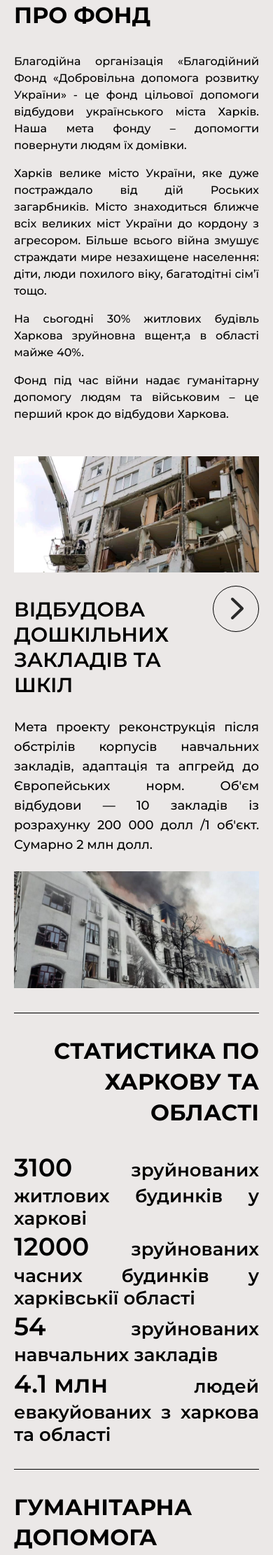
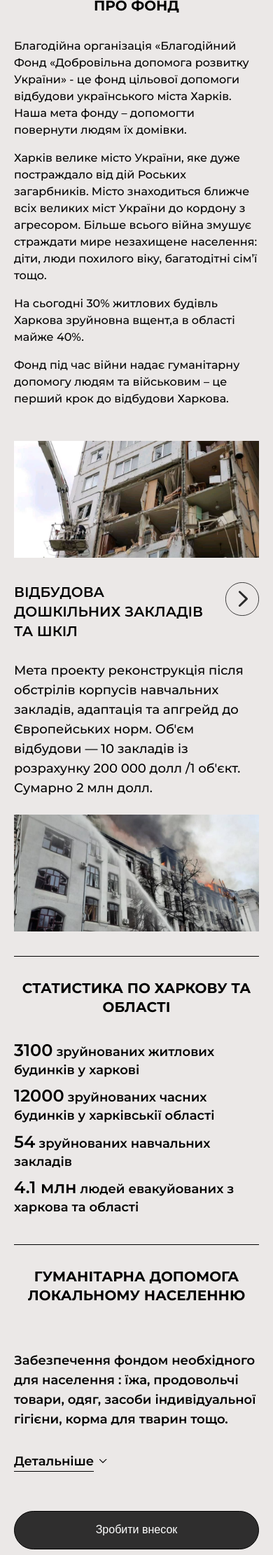
Before and after one commit to estellabuka/fadu, a PHP site: page / in a window 390 px wide. Shown: the part 1480-3702 px from the top of the page at 70% size. Run offline with PHP 8.4, Linux system fonts and the light colour scheme.

Commit message:
adaptive

```diff
--- a/styles/style.css
+++ b/styles/style.css
@@ -681,12 +681,13 @@ body {
 }
 .next {
     position: absolute;
-    top: 30px;
-    right: 20px;
+    top: 0;
+    right: 0;
     width: 66px;
     height: 66px;
     border: 0;
     background: url(../img/btn-next.svg) no-repeat;
+    background-size: contain;
     font-size: 0;
     cursor: pointer;
 }
@@ -1113,9 +1114,6 @@ and (max-width: 1000px) {
 }
 @media only screen
 and (max-width: 700px) {
-    .info__text-par, .statistic__item, .hide__text, .gum__text-bold, .foot__p {
-        text-align: justify;
-    }
     .ui-tabs {
         margin-bottom: 32px;
     }
@@ -1171,16 +1169,9 @@ and (max-width: 700px) {
     .tab-text {
         padding: 0 0 24px 0;
     }
-    .tab-text p {
-        text-align: justify;
-    }
     .tab-title {
         padding-right: 68px;
         padding-bottom: 20px;
-    }
-    .next {
-        top: -16px;
-        right: 0;
     }
     .form {
         max-width: unset;
@@ -1190,6 +1181,14 @@ and (max-width: 700px) {
         font-size: 16px;
         line-height: 20px;
         padding-bottom: 4px;
+    }
+    .tab-title {
+        font-size: 20px;
+        line-height: 28px;
+    }
+    .next {
+        width: 48px;
+        height: 48px;
     }
 }
 @media only screen
@@ -1218,17 +1217,15 @@ and (max-width: 650px) {
 }
 @media only screen
 and (max-width: 500px) {
-    .title {
-        font-size: 32px;
+    .title, .title__right {
+        font-size: 20px;
+        text-align: center;
     }
     .par__light.h3, .info__right-img, .main__title{
         margin-bottom: 32px;
     }
     .info__top-par .par__light {
         font-size: 35px;
-    }
-    .title__center {
-        text-align: right;
     }
     .statistic {
         margin-bottom: 32px;
@@ -1242,4 +1239,18 @@ and (max-width: 500px) {
     .par__bold {
         font-size: 40px;
     }
+    .choose-holder .btn__choose {
+        padding: 0 10px 4px;
+    }
+    .statistic__item {
+        font-size: 18px;
+        margin-bottom: 10px;
+    }
+    .item__title {
+        font-size: 24px;
+    }
+    .btn {
+        font-size: 16px;
+        padding: 16px 20px;
+    }
 }
```
